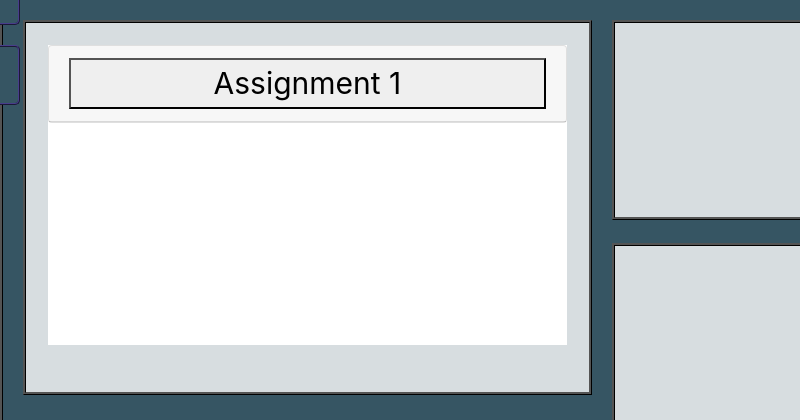
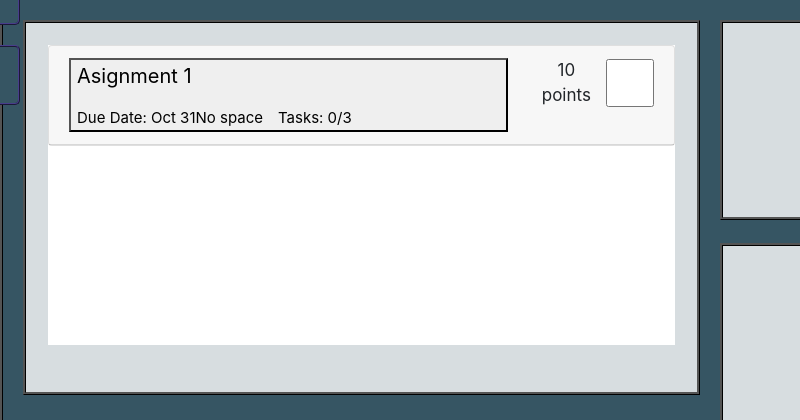
Before and after one commit to CS458-RPGPlanner/RPGPlanner, an Electron app: page index.html in a window 800 px wide. Shown: the part 190-610 px from the top of the page. Drawn offline with nearby package versions, Linux system fonts and the light colour scheme.

Commit message:
Created UI For Assignments
RP-122 Created a more detailed layout for the assignments in the index.html file.

```diff
--- a/css/styles.css
+++ b/css/styles.css
@@ -1,25 +1,35 @@
    /*Boxes*/
-    .box{
-        border:ridge;
+   .box {
+     border: ridge;
      border-color: black;
    }
-.box.item1 { grid-area: DatedAssignment;
+
+   .box.item1 {
+     grid-area: DatedAssignment;
      height: 375px;
      /*width: 600px;*/
    }
-.box.item2 { grid-area: UndatedAssignment;
+
+   .box.item2 {
+     grid-area: UndatedAssignment;
      height: 175px;
      /*width: 600px;*/
    }
-.box.item3 { grid-area: DueToday;
+
+   .box.item3 {
+     grid-area: DueToday;
      height: 200px;
      /*width:700px;*/
    }
-.box.item4 { grid-area: Viewport;
-        height:350px;
+
+   .box.item4 {
+     grid-area: Viewport;
+     height: 350px;
    }
-.box.item5 { grid-area: Tab;
-    height:100px;
+
+   .box.item5 {
+     grid-area: Tab;
+     height: 100px;
    }
 
    /*Grid*/
@@ -37,36 +47,48 @@
      width: 1400px;
      height: 750px;
      padding: 20px;
-	border:ridge medium;
+     border: ridge medium;
      border-color: black;
    }
-.grid-container > div {
+
+   .grid-container>div {
      background-color: rgba(255, 255, 255, 0.8);
      text-align: center;
      padding: 20px;
      font-size: 30px;
    }
+
    #mySidenav a {
-  position: absolute; /* Position them relative to the browser window */
-  left: -80px; /* Position them outside of the screen */
-  transition: 0.3s; /* Add transition on hover */
-  padding: 15px; /* 15px padding */
-  width: 100px; /* Set a specific width */
-  text-decoration: none; /* Remove underline */
-  font-size: 20px; /* Increase font size */
-  color: white; /* White text color */
-  border-radius: 0 5px 5px 0; /* Rounded corners on the top right and bottom right side */
+     position: absolute;
+     /* Position them relative to the browser window */
+     left: -80px;
+     /* Position them outside of the screen */
+     transition: 0.3s;
+     /* Add transition on hover */
+     padding: 15px;
+     /* 15px padding */
+     width: 100px;
+     /* Set a specific width */
+     text-decoration: none;
+     /* Remove underline */
+     font-size: 20px;
+     /* Increase font size */
+     color: white;
+     /* White text color */
+     border-radius: 0 5px 5px 0;
+     /* Rounded corners on the top right and bottom right side */
    }
 
    #mySidenav a:hover {
-  left: 0; /* On mouse-over, make the elements appear as they should */
+     left: 0;
+     /* On mouse-over, make the elements appear as they should */
    }
 
    /* The about link: 20px from the top with a green background */
    #RPG {
      top: 155px;
      height: 60px;
-  background-color:#365563;
+     background-color: #365563;
      border: ridge 2px;
      border-color: darkslateblue;
    }
@@ -77,12 +99,13 @@
      background-color: #365563;
 
      border: ridge 2px;
-	border-color: darkslateblue;/* Blue */
+     border-color: darkslateblue;
+     /* Blue */
    }
 
-	.body{
+   .body {
      margin-top: 5%;
-		background-color:darkcyan;
+     background-color: darkcyan;
    }
 
    .createAssn {
@@ -101,12 +124,17 @@
      position: relative;
      top: 40%;
    }
-.createAssn:hover {background-color: #3e8e41}
+
+   .createAssn:hover {
+     background-color: #3e8e41
+   }
+
    .createAssn:active {
      background-color: #3e8e41;
      box-shadow: 0 5px #666;
      transform: translateY(4px);
    }
+
    /*Accordion assignments/tasks*/
    #accordion {
      margin: 2px;
@@ -125,6 +153,7 @@ a:hover {
      text-decoration: none;
      color: black;
    }
+
    a:active {
      text-decoration: none;
      color: black;
@@ -134,6 +163,7 @@ a:visited {
      text-decoration: none;
      color: black;
    }
+
    div .card-header:hover {
      background-color: lightgrey;
      transition: linear 0.5s;
@@ -144,6 +174,7 @@ div .card-header:hover {
    ::-webkit-scrollbar {
      width: 20px;
    }
+
    /* Track */
    ::-webkit-scrollbar-track {
      box-shadow: inset 0 0 5px grey;
@@ -155,17 +186,61 @@ div .card-header:hover {
      background: #686868;
      border-radius: 5px;
    }
+
    /* Handle on hover */
    ::-webkit-scrollbar-thumb:hover {
      background: #3B3B3B;
    }
-.body{
+
+   .body {
      margin-top: 8%;
-		background-color:darkcyan;
+     background-color: darkcyan;
    }
-  .defaultBtn{
-    width: 100%;
+
+   .defaultBtn {
+     width: 75%;
+     float: left;
    }
-  .defaultBtn.task{
+
+   .defaultBtn.task {
      width: 80%;
+     float: none;
    }
+
+   .assignment-name {
+     font-size: 20px;
+     text-align: left;
+   }
+
+   .due-tasks {
+     display: flex;
+     justify-content: flex-start;
+     font-size: 15px;
+   }
+
+   .due-date {
+     font-size: 15px;
+   }
+
+   .tasks-completed {
+     font-size: 15px;
+     margin-left: 10%
+   }
+
+   .check {
+     top: auto;
+     float: right;
+     display: flex;
+     justify-content: flex-start;
+   }
+
+   .assignment-points {
+     font-size: 17px;
+   }
+
+   .checkBox {
+     width: 50px;
+     height: 50px;
+     border: 5px;
+     margin-left: 5%
+   }
--- a/index.html
+++ b/index.html
@@ -1,21 +1,21 @@
 <!DOCTYPE html>
 <html>
+
 <head>
 
 	<!--Accordian Links-->
-<link rel="stylesheet" href="https://cdn.jsdelivr.net/npm/bootstrap@4.0.0/dist/css/bootstrap.min.css" integrity="sha384-Gn5384xqQ1aoWXA+058RXPxPg6fy4IWvTNh0E263XmFcJlSAwiGgFAW/dAiS6JXm" crossorigin="anonymous">
-<script src=
-"https://ajax.googleapis.com/ajax/libs/jquery/3.3.1/jquery.min.js">
+	<link rel="stylesheet" href="https://cdn.jsdelivr.net/npm/bootstrap@4.0.0/dist/css/bootstrap.min.css"
+		integrity="sha384-Gn5384xqQ1aoWXA+058RXPxPg6fy4IWvTNh0E263XmFcJlSAwiGgFAW/dAiS6JXm" crossorigin="anonymous">
+	<script src="https://ajax.googleapis.com/ajax/libs/jquery/3.3.1/jquery.min.js">
 	</script>
-    <script src=
-"https://cdnjs.cloudflare.com/ajax/libs/popper.js/1.14.7/umd/popper.min.js">
+	<script src="https://cdnjs.cloudflare.com/ajax/libs/popper.js/1.14.7/umd/popper.min.js">
 	</script>
-    <script src=
-"https://maxcdn.bootstrapcdn.com/bootstrap/4.3.1/js/bootstrap.min.js">
+	<script src="https://maxcdn.bootstrapcdn.com/bootstrap/4.3.1/js/bootstrap.min.js">
 	</script>
 	<!--Connection to CSS styleSheet-->
 	<link rel="stylesheet" href="css\styles.css">
 </head>
+
 <body class="body">
 
 	<div class="parent">
@@ -33,15 +33,19 @@
 				<div id="accordion">
 					<div class="card">
 						<div class="card-header">
-                    <button onclick="toggleButton();" class="defaultBtn"
-                        data-toggle="collapse"
+							<button onclick="toggleButton();" class="defaultBtn" data-toggle="collapse"
 								href="#description1">
-                        Assignment 1
+								<p class="assignment-name">Asignment 1</p>
+								<div class="due-tasks">
+									Due Date: Oct 31No space&emsp;Tasks: 0/3
+								</div>
 							</button>
+							<div class="check">
+								<p class="assignment-points">10 points</p>
+								<input type="checkbox" class="checkBox">
 							</div>
-					<div id="description1"
-						class="collapse"
-						data-parent="#accordion">
+						</div>
+						<div id="description1" class="collapse" data-parent="#accordion">
 							<div class="card-header">
 								<button onclick="toggleButton();" class="defaultBtn task">
 									Task 1
@@ -69,7 +73,7 @@
 		</div>
 	</div>
 	<script>
-	function toggleButton(){
+		function toggleButton() {
 			/*Add a get element for the back button or a double click from assn/task*/
 			console.log("Toggle Enter");
 			var x = document.getElementById("createAssnBtn");
@@ -84,4 +88,5 @@
 		}
 	</script>
 </body>
+
 </html>
```
Lines whose indentation alone changed are shown as unchanged.
